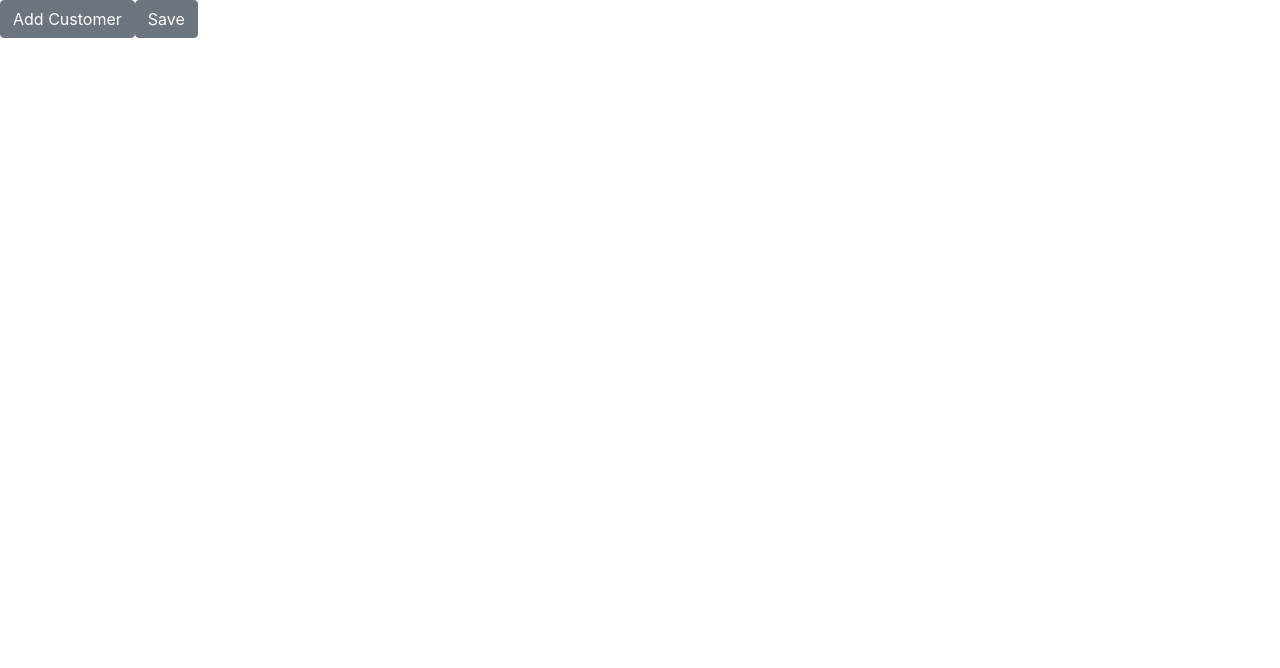
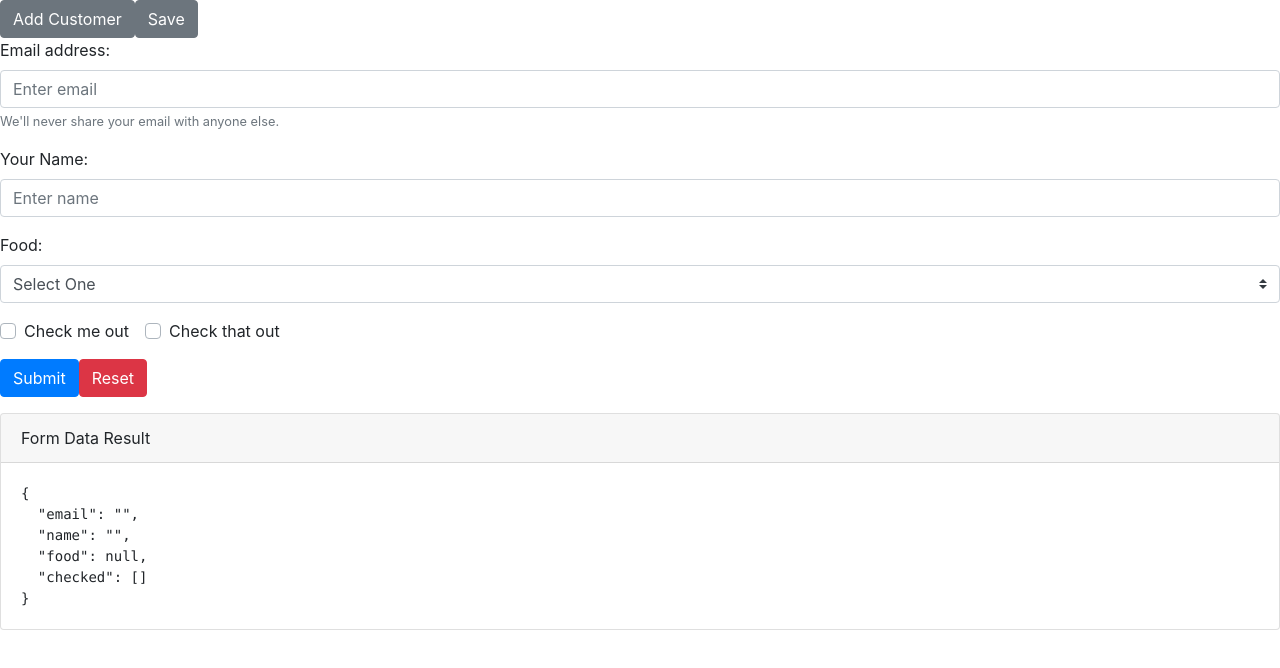
Before and after one commit to spdy999/ypb, a Vue app: page / in a window 1280 px wide. Shown: the top 668 px of the page. Built offline with nearby package versions, Linux system fonts and the light colour scheme.

Commit message:
add form

```diff
--- a/package.json
+++ b/package.json
@@ -11,7 +11,8 @@
     "bootstrap": "^4.3.1",
     "bootstrap-vue": "^2.0.4",
     "core-js": "^3.1.2",
-    "vue": "^2.6.10"
+    "vue": "^2.6.10",
+    "vue-router": "^3.1.3"
   },
   "devDependencies": {
     "@vue/cli-plugin-babel": "^4.0.0",
--- /dev/null
+++ b/src/components/CustomerForm.vue
@@ -0,0 +1,83 @@
+<template>
+  <div>
+    <b-form @submit="onSubmit" @reset="onReset" v-if="show">
+      <b-form-group
+        id="input-group-1"
+        label="Email address:"
+        label-for="input-1"
+        description="We'll never share your email with anyone else."
+      >
+        <b-form-input
+          id="input-1"
+          v-model="form.email"
+          type="email"
+          required
+          placeholder="Enter email"
+        ></b-form-input>
+      </b-form-group>
+
+      <b-form-group id="input-group-2" label="Your Name:" label-for="input-2">
+        <b-form-input id="input-2" v-model="form.name" required placeholder="Enter name"></b-form-input>
+      </b-form-group>
+
+      <b-form-group id="input-group-3" label="Food:" label-for="input-3">
+        <b-form-select id="input-3" v-model="form.food" :options="foods" required></b-form-select>
+      </b-form-group>
+
+      <b-form-group id="input-group-4">
+        <b-form-checkbox-group v-model="form.checked" id="checkboxes-4">
+          <b-form-checkbox value="me">Check me out</b-form-checkbox>
+          <b-form-checkbox value="that">Check that out</b-form-checkbox>
+        </b-form-checkbox-group>
+      </b-form-group>
+
+      <b-button type="submit" variant="primary">Submit</b-button>
+      <b-button type="reset" variant="danger">Reset</b-button>
+    </b-form>
+    <b-card class="mt-3" header="Form Data Result">
+      <pre class="m-0">{{ form }}</pre>
+    </b-card>
+  </div>
+</template>
+
+<script>
+export default {
+  data() {
+    return {
+      form: {
+        email: "",
+        name: "",
+        food: null,
+        checked: []
+      },
+      foods: [
+        { text: "Select One", value: null },
+        "Carrots",
+        "Beans",
+        "Tomatoes",
+        "Corn"
+      ],
+      show: true
+    };
+  },
+  methods: {
+    onSubmit(evt) {
+      evt.preventDefault();
+      alert(JSON.stringify(this.form));
+    },
+    onReset(evt) {
+      evt.preventDefault();
+      // Reset our form values
+      this.form.email = "";
+      this.form.name = "";
+      this.form.food = null;
+      this.form.checked = [];
+      // Trick to reset/clear native browser form validation state
+      this.show = false;
+      this.$nextTick(() => {
+        this.show = true;
+      });
+    }
+  }
+};
+</script>
--- a/src/components/MultipleCustomerInformationRecording.vue
+++ b/src/components/MultipleCustomerInformationRecording.vue
@@ -2,5 +2,19 @@
   <div>
     <b-button>Add Customer</b-button>
     <b-button>Save</b-button>
+    <CustomerForm />
   </div>
 </template>
+
+<script>
+import CustomerForm from "./CustomerForm";
+
+export default {
+  components: {
+    CustomerForm
+  }
+  // methods: {
+  //   onClickAddCustomer() {}
+  // }
+};
+</script>
```
Also changed, not shown: src/components/HelloWorld.vue (deleted, +0 -16 lines), 1 other file (tests, documents, lock files or other folders).
